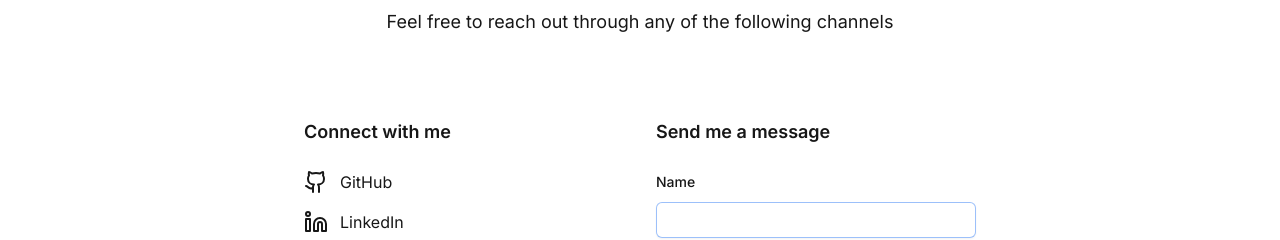
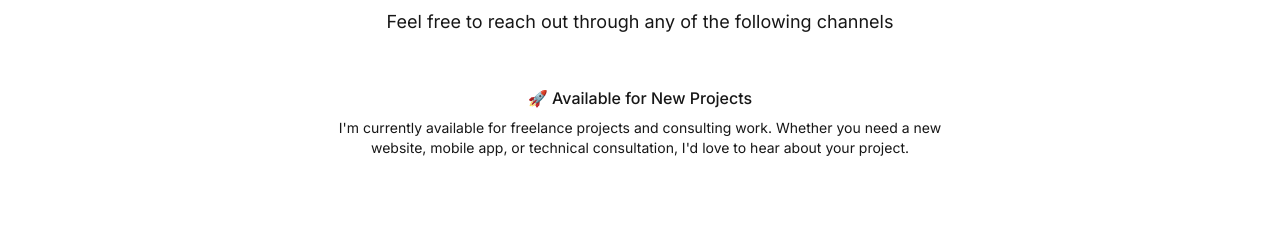
Before and after one commit to marifdev/marifdev, a Next.js app: page /contact in a window 1280 px wide. Shown: the part 186-426 px from the top of the page. Built offline with nearby package versions, Linux system fonts and the light colour scheme; no server answers.

Commit message:
Update page.tsx

```diff
--- a/app/contact/page.tsx
+++ b/app/contact/page.tsx
@@ -114,6 +114,21 @@ export default function Contact() {
           </FadeIn>
         </div>
 
+        <FadeIn variants={fadeIn("up", 0.4)}>
+          <div className="mx-auto mt-8 max-w-2xl text-center">
+            <div className="rounded-lg bg-primary/5 p-4">
+              <p className="text-base font-medium">
+                🚀 Available for New Projects
+              </p>
+              <p className="mt-2 text-sm text-muted-foreground">
+                I&apos;m currently available for freelance projects and consulting work.
+                Whether you need a new website, mobile app, or technical consultation,
+                I&apos;d love to hear about your project.
+              </p>
+            </div>
+          </div>
+        </FadeIn>
+
         <div className="mx-auto mt-16 max-w-2xl sm:mt-20">
           <div className="grid grid-cols-1 gap-8 sm:grid-cols-2">
             <FadeIn variants={fadeIn("right", 0.4)}>
```
